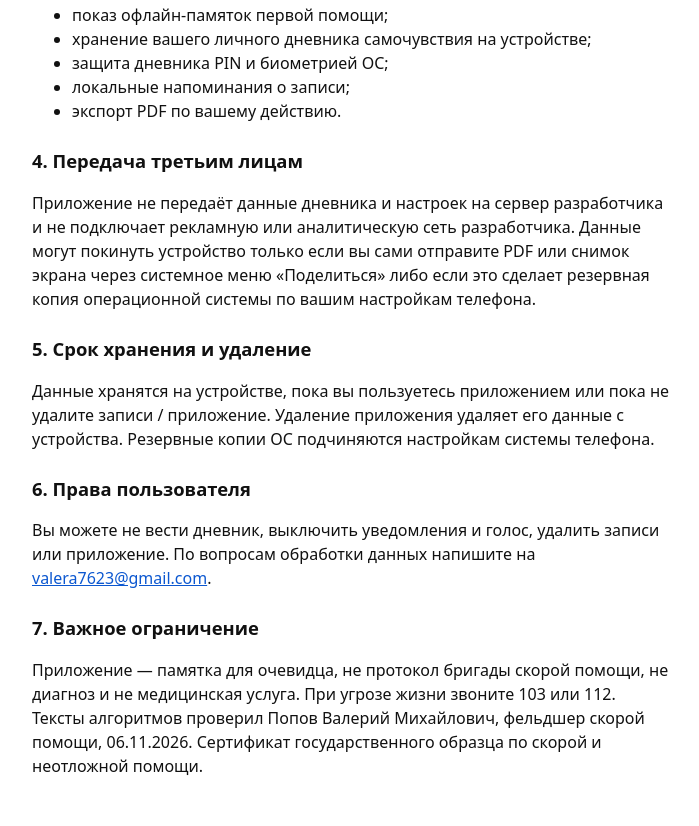
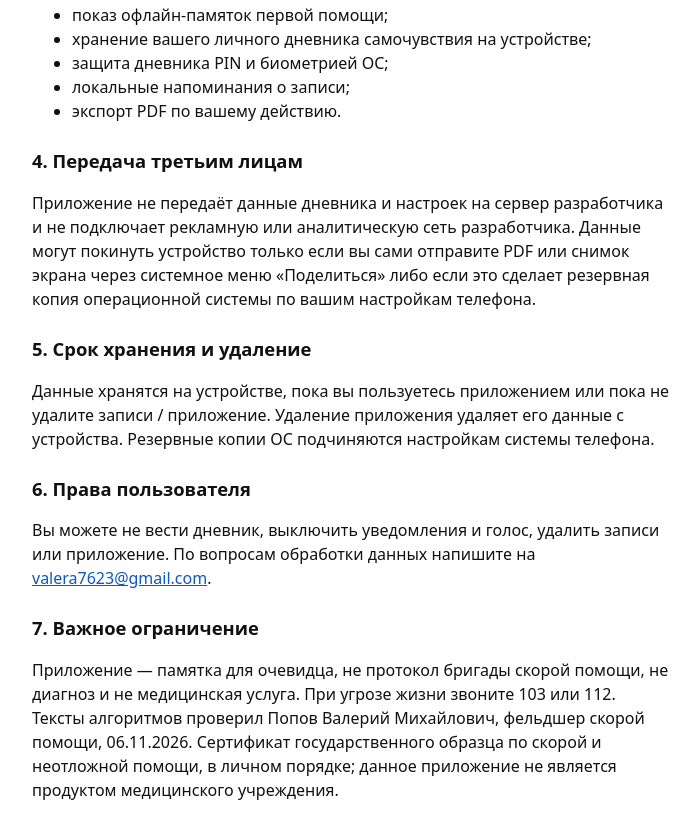
Before and after one commit to valera7623/skoraya-privacy, a plain HTML site: page index.html in a window 1280 px wide. Shown: the part 1060-1886 px from the top of the page, without its empty margins (288-987 px from the left). Before the commit the page ends 1862 px from the top, so only its background shows below. Drawn offline with Linux system fonts and the light colour scheme.

Commit message:
Уточнить, что проверка текстов сделана в личном порядке.
Co-authored-by: Cursor <cursoragent@cursor.com>

```diff
--- a/index.html
+++ b/index.html
@@ -47,6 +47,6 @@
   <p>Вы можете не вести дневник, выключить уведомления и голос, удалить записи или приложение. По вопросам обработки данных напишите на <a href="mailto:valera7623@gmail.com">valera7623@gmail.com</a>.</p>
 
   <h2>7. Важное ограничение</h2>
-  <p>Приложение — памятка для очевидца, не протокол бригады скорой помощи, не диагноз и не медицинская услуга. При угрозе жизни звоните 103 или 112. Тексты алгоритмов проверил Попов Валерий Михайлович, фельдшер скорой помощи, 06.11.2026. Сертификат государственного образца по скорой и неотложной помощи.</p>
+  <p>Приложение — памятка для очевидца, не протокол бригады скорой помощи, не диагноз и не медицинская услуга. При угрозе жизни звоните 103 или 112. Тексты алгоритмов проверил Попов Валерий Михайлович, фельдшер скорой помощи, 06.11.2026. Сертификат государственного образца по скорой и неотложной помощи, в личном порядке; данное приложение не является продуктом медицинского учреждения.</p>
 </body>
 </html>
```
Also changed, not shown: privacy-policy.html (+1 -1 lines).
